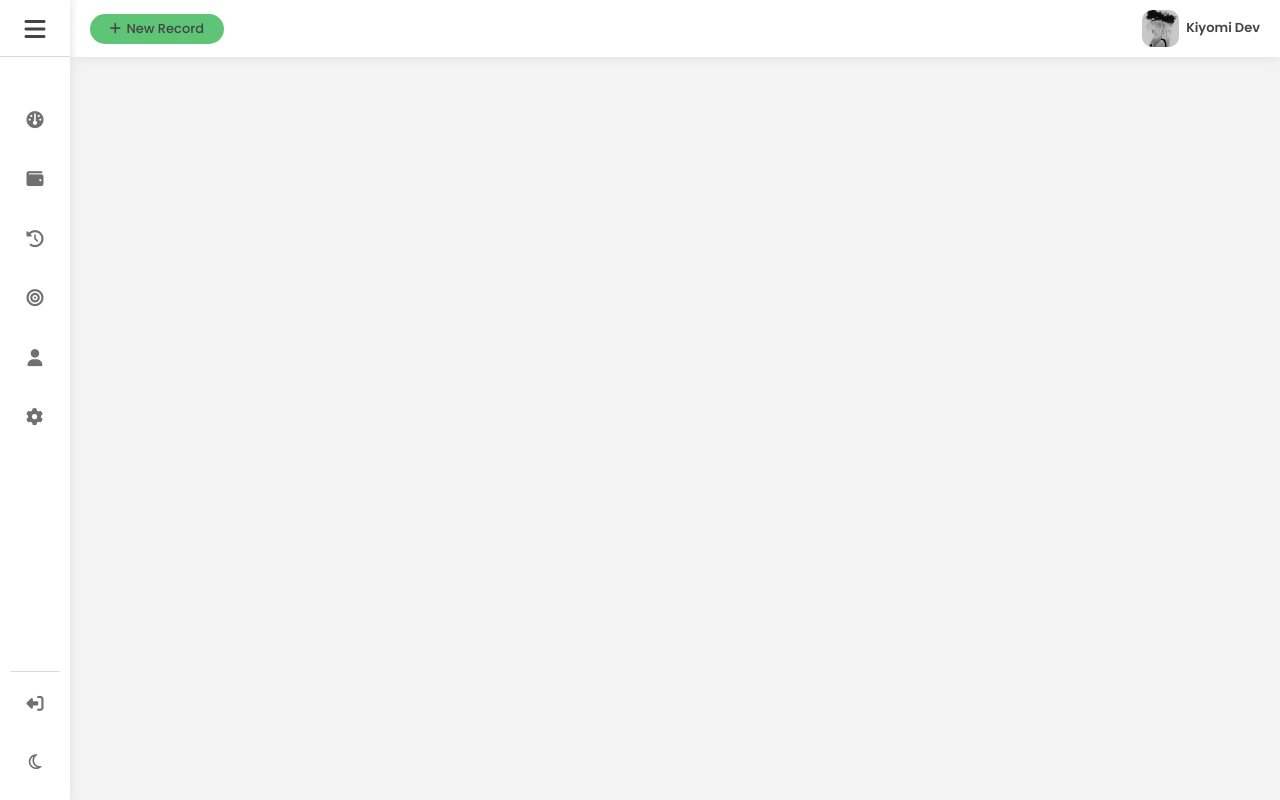
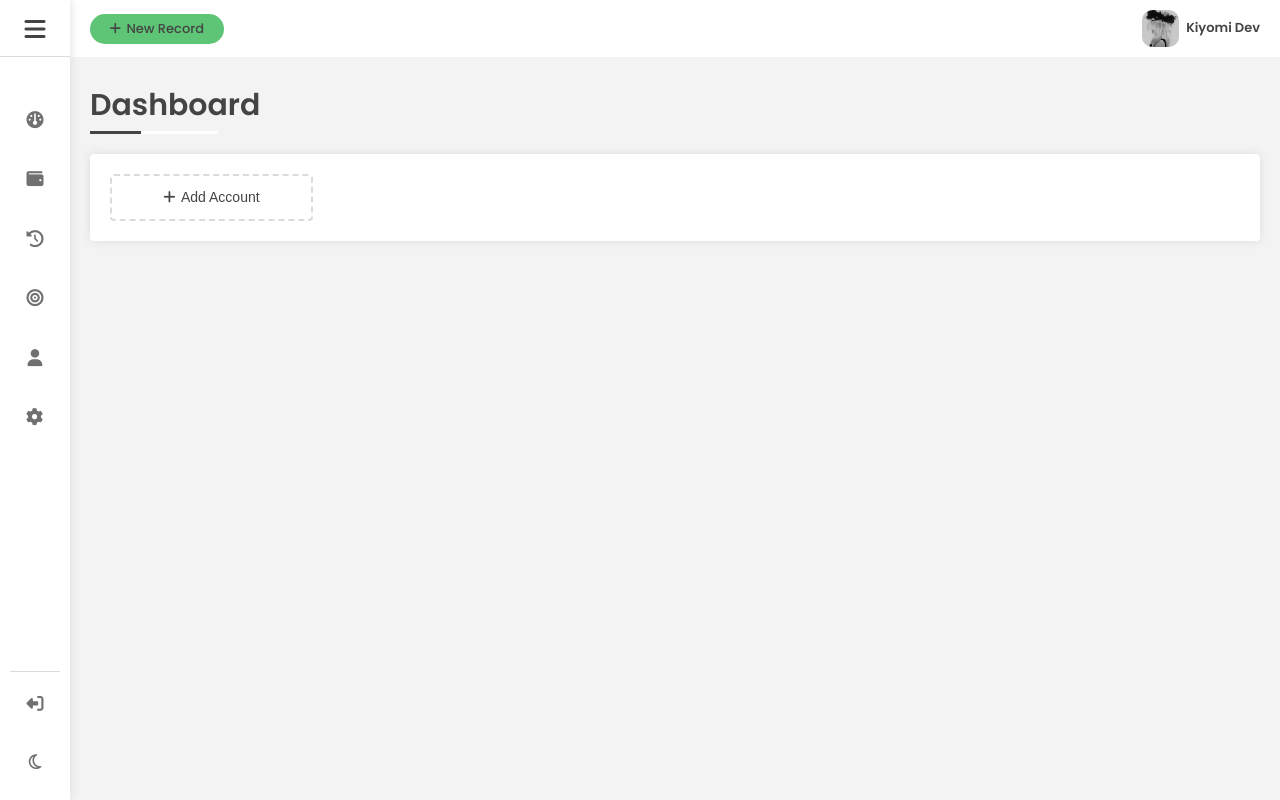
Before and after one commit to KiyomiDev/walleter, a website: page src/dashboard.pug in a window 1280 px wide. Drawn offline with nearby package versions, Linux system fonts and the light colour scheme; files that its build step writes are made by us from their sources; files whose address does not match are found by name.

Commit message:
Create add account section

```diff
--- a/src/dashboard.pug
+++ b/src/dashboard.pug
@@ -4,7 +4,14 @@ html(lang="en")
     include components/inhead
     title Dashboard
   body
-    .page__container.sidebar-closed
+    .page__container.dashboard.sidebar-closed
       include components/sidebar
       include components/head
+      main.main__content
+        h1.page__title Dashboard
+        section.add__account
+          .accounts
+            button.add__account-btn
+              <i class="fa-solid fa-plus icon"></i>
+              span Add Account
     script(src="js/general.js")
--- a/src/sass/layout/_global-rules.scss
+++ b/src/sass/layout/_global-rules.scss
@@ -1,4 +1,5 @@
 @use 'variables/colors' as *;
+@use 'variables/other' as *;
 @use 'helpers/mixins' as *;
 
 @import url('https://fonts.googleapis.com/css2?family=Poppins:wght@300;400;500;600&display=swap');
@@ -52,4 +53,21 @@ body {
 p {
   color: #666;
 }
+
+.page__container {
+  display: flex;
+  flex-wrap: wrap;
+}
+
+.main__content  {
+  width: calc(100% - 24rem);
+  background-color: $bg-color-primary;
+  margin-left: auto;
+  padding: 2rem;
+  transition: $transition-duration ease;
+}
+
+.page__container.sidebar-closed .main__content {
+  width: calc(100% - 7rem);
+}
 /* END GENERAL ELEMENTS */
--- a/src/sass/layout/_sidebar.scss
+++ b/src/sass/layout/_sidebar.scss
@@ -5,7 +5,6 @@
 @use 'layout/animations';
 
 .page__container {
-  display: flex;
   .sidebar {
     height: 100vh;
     height: calc(var(--vh, 1vh) * 100);
--- a/src/sass/main.scss
+++ b/src/sass/main.scss
@@ -3,4 +3,5 @@
 @use 'pages/signup';
 @use 'layout/sidebar';
 @use 'layout/head';
+@use 'pages/dashboard';
 @use 'layout/footer';
--- /dev/null
+++ b/src/sass/pages/_dashboard.scss
@@ -0,0 +1,60 @@
+@use 'variables/colors' as *;
+@use 'variables/other' as *;
+@use 'helpers/mixins' as *;
+
+.page__container.dashboard {
+  .page__title {
+    color: $font-color-primary;
+    font-size: 3rem;
+    width: fit-content;
+    position: relative;
+    &::before,
+    &::after {
+      content: '';
+      position: absolute;
+      left: 0;
+      bottom: 0;
+      height: 3px;
+    }
+    &::before {
+      background-color: $white-color;
+      width: 75%;
+    }
+    &::after {
+      width: 30%;
+      background-color: $font-color-primary;
+    }
+  }
+  .add__account {
+    @include centering("vertical");
+    gap: 2rem;
+    background-color: $white-color;
+    box-shadow: $box-shadow;
+    border-radius: $border-radius;
+    padding: 2rem;
+    margin: 2rem 0;
+    .accounts {
+      flex-grow: 1;
+      @include centering("vertical");
+      gap: 1.2rem;
+      .add__account-btn {
+        min-width: 18%;
+        @include centering("both");
+        gap: 0.5rem;
+        background-color: transparent;
+        color: $font-color-primary;
+        font-size: 1.4rem;
+        border: 2px dashed $light-gray;
+        padding: 1.33rem 1rem;
+        padding: 1.335rem 1rem;
+        border-radius: $border-radius;
+        transition-duration: $transition-duration;
+        cursor: pointer;
+        &:hover {
+          border-color: $color-primary;
+          color: $color-primary;
+        }
+      }
+    }
+  }
+}
```
Also changed, not shown: dist/css/main.css, dist/dashboard.html.
